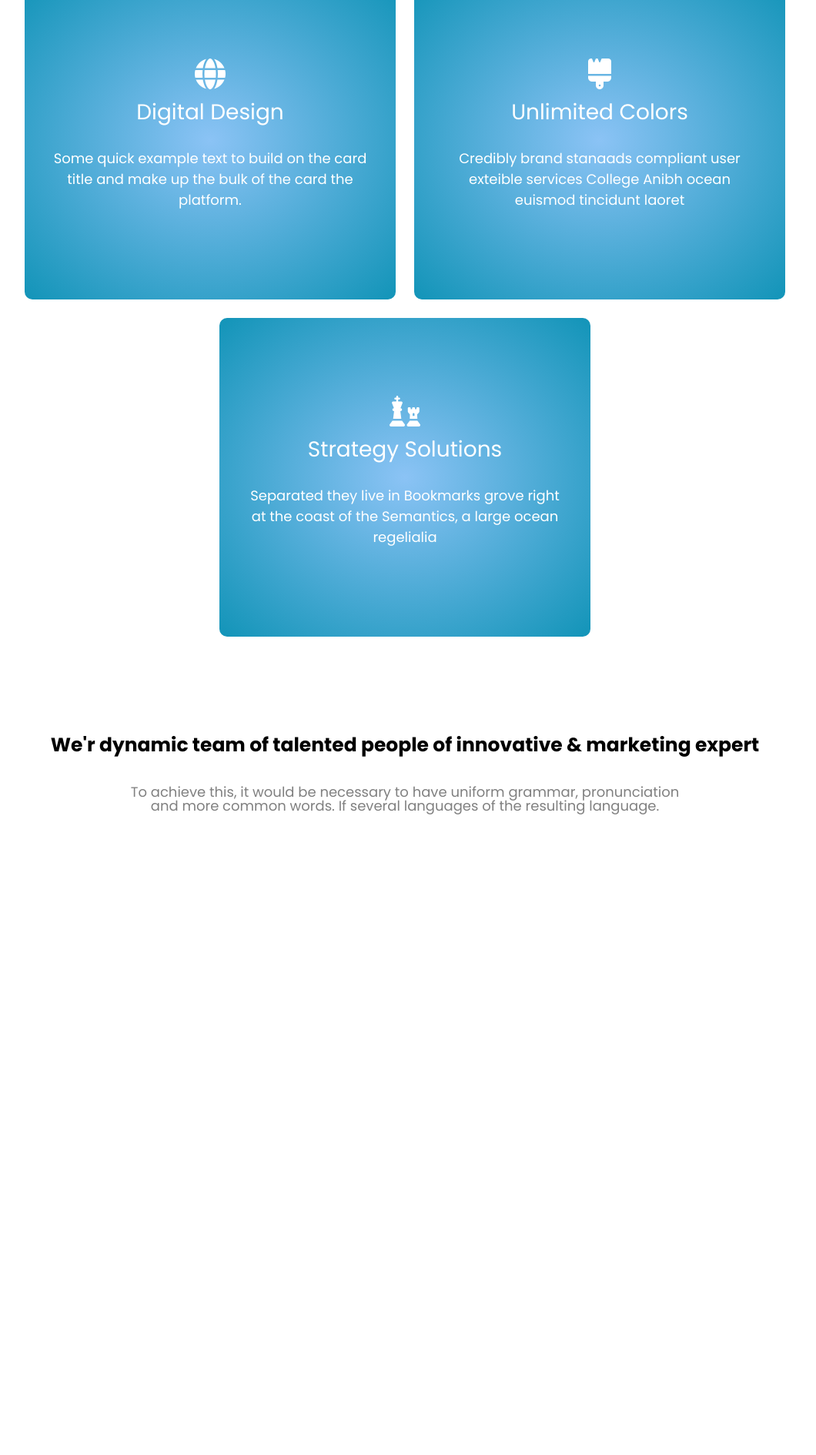
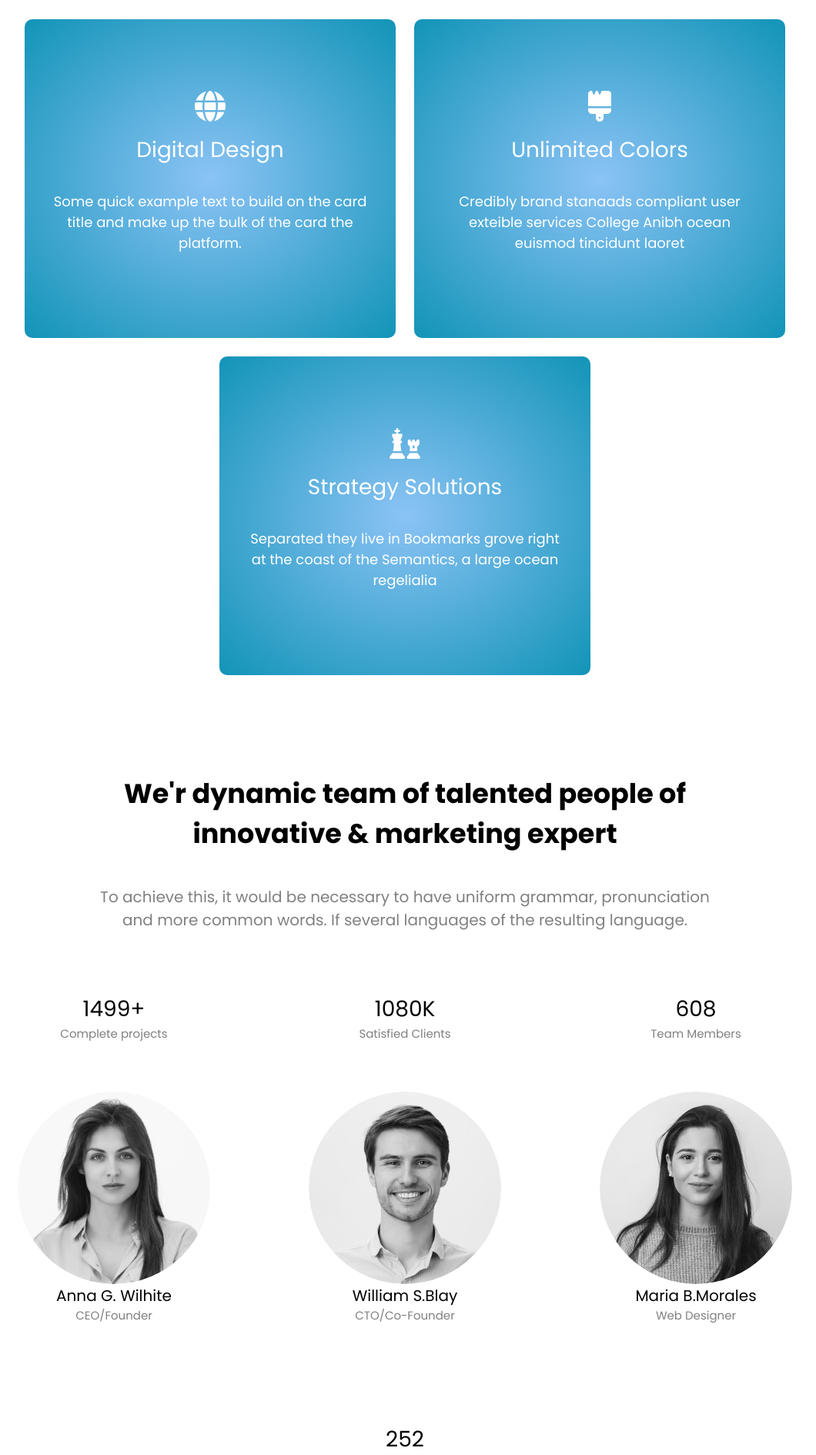
Before and after one commit to anthony0467/landing-page, a PHP site: page / in a window 1280 px wide. Shown: the part 1114-3004 px from the top of the page at 77% size, without its empty margins (114-1174 px from the left). Before the commit the page ends 2172 px from the top, so only its background shows below. Run offline with PHP 8.4, Linux system fonts and the light colour scheme; some libraries are stand-ins or nearby versions.

Commit message:
ajout section 2

```diff
--- a/index.html
+++ b/index.html
@@ -1,14 +1,18 @@
 <!DOCTYPE html>
 <html lang="en">
+
 <head>
     <meta charset="UTF-8">
     <meta http-equiv="X-UA-Compatible" content="IE=edge">
     <meta name="viewport" content="width=device-width, initial-scale=1.0">
     <!--ICONE FONT AWESOME-->
-    <link rel="stylesheet" href="https://cdnjs.cloudflare.com/ajax/libs/font-awesome/6.3.0/css/all.min.css" integrity="sha512-SzlrxWUlpfuzQ+pcUCosxcglQRNAq/DZjVsC0lE40xsADsfeQoEypE+enwcOiGjk/bSuGGKHEyjSoQ1zVisanQ==" crossorigin="anonymous" referrerpolicy="no-referrer">
+    <link rel="stylesheet" href="https://cdnjs.cloudflare.com/ajax/libs/font-awesome/6.3.0/css/all.min.css"
+        integrity="sha512-SzlrxWUlpfuzQ+pcUCosxcglQRNAq/DZjVsC0lE40xsADsfeQoEypE+enwcOiGjk/bSuGGKHEyjSoQ1zVisanQ=="
+        crossorigin="anonymous" referrerpolicy="no-referrer">
     <link rel="stylesheet" href="style.css">
     <title>Document</title>
 </head>
+
 <body>
 
     <header>
@@ -69,25 +73,29 @@
 
         <section id="first_section" class="container">
             <h3>Products Features</h3>
-        <p class="color-grey txt-center">It is a long established fact that a reader will be of a page when<br> established fact looking at its layout.</p>
+            <p class="color-grey txt-center">It is a long established fact that a reader will be of a page when<br>
+                established fact looking at its layout.</p>
             <ul class="flex flex-center">
 
                 <li class="flex column">
                     <i class="fa-solid fa-globe"></i>
                     <h4>Digital Design</h4>
-                <p>Some quick example text to build on the card title and make up the bulk of the card the platform.</p>
+                    <p>Some quick example text to build on the card title and make up the bulk of the card the platform.
+                    </p>
                 </li>
 
                 <li class="flex column">
                     <i class="fa-solid fa-brush"></i>
                     <h4>Unlimited Colors</h4>
-                <p>Credibly brand stanaads compliant user exteible services College Anibh ocean euismod tincidunt laoret</p>
+                    <p>Credibly brand stanaads compliant user exteible services College Anibh ocean euismod tincidunt
+                        laoret</p>
                 </li>
 
                 <li class="flex column">
                     <i class="fa-sharp fa-solid fa-chess"></i>
                     <h4>Strategy Solutions</h4>
-                <p>Separated they live in Bookmarks grove right at the coast of the Semantics, a large ocean regelialia</p>
+                    <p>Separated they live in Bookmarks grove right at the coast of the Semantics, a large ocean
+                        regelialia</p>
                 </li>
             </ul>
         </section>
@@ -95,8 +103,80 @@
         <!--MEMBRES-->
 
         <section id="second_section">
-        <h3>We'r dynamic team of talented people of innovative & marketing expert</h3>
-        <p class="color-grey txt-center">To achieve this, it would be necessary to have uniform grammar, pronunciation <br> and more common words. If several languages of the resulting language.</p>
+            <h3>We'r dynamic team of talented people of<br> innovative & marketing expert</h3>
+            <p class="color-grey txt-center">To achieve this, it would be necessary to have uniform grammar,
+                pronunciation <br> and more common words. If several languages of the resulting language.</p>
+            <ul class="flex flex-center wrap container">
+                <li class="flex column members">
+                    <p><strong>1499+</strong></p>
+                    <p class="color-grey">Complete projects</p>
+                    <div class="relative img-box">
+                        <img src="img/person1.png" alt="personne1" title="personne1">
+                        <div class="flex column absolute flex-center test">
+                            <a href="#"><i class="icon-fb fa-brands fa-facebook-f"></i></a>
+                            <a href="#"><i class="fa-brands fa-twitter"></i></a>
+                            <a href="#"><i class="fa-brands fa-skype"></i></a>
+                        </div>
+                    </div>
+                    <div>
+                        <h5>Anna G. Wilhite</h5>
+                        <p class="color-grey">CEO/Founder</p>
+                    </div>
+                </li>
+
+                <li class="flex column members">
+                    <p><strong>1080K</strong></p>
+                    <p class="color-grey">Satisfied Clients</p>
+                    <div class="relative img-box">
+                        <img src="img/person2.png" alt="personne1" title="personne1">
+                        <div class="flex column absolute flex-center test">
+                            <a href="#"><i class="icon-fb fa-brands fa-facebook-f"></i></a>
+                            <a href="#"><i class="fa-brands fa-twitter"></i></a>
+                            <a href="#"><i class="fa-brands fa-skype"></i></a>
+                        </div>
+                    </div>
+                    <div>
+                        <h5>William S.Blay</h5>
+                        <p class="color-grey">CTO/Co-Founder</p>
+                    </div>
+                </li>
+
+                <li class="flex column members">
+                    <p><strong>608</strong></p>
+                    <p class="color-grey">Team Members</p>
+                    <div class="relative img-box">
+                        <img src="img/person3.png" alt="personne1" title="personne1">
+                        <div class="flex column absolute flex-center test">
+                            <a href="#"><i class="icon-fb fa-brands fa-facebook-f"></i></a>
+                            <a href="#"><i class="fa-brands fa-twitter"></i></a>
+                            <a href="#"><i class="fa-brands fa-skype"></i></a>
+                        </div>
+                    </div>
+                    <div>
+                        <h5>Maria B.Morales</h5>
+                        <p class="color-grey">Web Designer</p>
+                    </div>
+                </li>
+
+                <li class="flex column members">
+                    <p><strong>252</strong></p>
+                    <p class="color-grey">Employee</p>
+                    <div class="relative img-box">
+                        <img src="img/person4.png" alt="personne1" title="personne1">
+                        <div class="flex column absolute flex-center test">
+                            <a href="#"><i class="icon-fb fa-brands fa-facebook-f"></i></a>
+                            <a href="#"><i class="fa-brands fa-twitter"></i></a>
+                            <a href="#"><i class="fa-brands fa-skype"></i></a>
+                        </div>
+                    </div>
+                    <div>
+                        <h5>Luke L.Johnston</h5>
+                        <p class="color-grey">Web Developer</p>
+                    </div>
+                </li>
+
+
+            </ul>
         </section>
 
 
@@ -105,4 +185,5 @@
     <footer></footer>
 
 </body>
+
 </html>
--- a/style.css
+++ b/style.css
@@ -8,7 +8,7 @@
 	padding: 0;
 	border: 0;
 	font-size: 100%;
-    line-height: 1.2;
+
 	font: inherit;
 	vertical-align: baseline;
 }
@@ -18,7 +18,7 @@ footer, header, hgroup, menu, nav, section {
 	display: block;
 }
 body {
-	line-height: 1;
+	line-height: 1.5;
     font-family: 'Poppins', sans-serif;
 }
 ol, ul {
@@ -97,6 +97,7 @@ article{
 }
 
 h1{
+    line-height: 1.2;
     font-size: 60px;
     font-weight: 900;
     padding: 1rem 1rem 1rem 0;
@@ -107,6 +108,7 @@ article p {
     padding-right: 3rem;
     line-height: 1.5;
     margin-top: 2rem;
+    text-align: left;
 }
 
 
@@ -145,7 +147,7 @@ section{
 }
 
 h3{
-    font-size: 25px;
+    font-size: 35px;
     font-weight: 600;
     text-align: center;
     margin: 1.5rem 0;
@@ -154,8 +156,13 @@ h3{
 h4{
     font-size: 28px;
 }
-p{
-    font-size: 18px;
+
+h5{
+    font-size: 20px;
+    font-weight: 400;
+}
+main p{
+    font-size: 20px;
     margin: 1.5rem 0;
     padding: 1rem;
 }
@@ -195,12 +202,78 @@ p{
 
 #first_section ul li p{
     font-size: 18px;
-    line-height: 1.5;
     padding: 1rem;
+}
+
+/*******************************SECTION2**************************/
+
+p strong{
+    font-size: 28px;
 }
 
 
 
+#second_section ul{
+    margin-top: 4rem;
+    gap: 8rem;
+}
+
+
+
+#second_section ul *{
+    padding: 0;
+    margin: 0;
+}
+
+#second_section ul li{
+    max-width: 250px;
+}
+
+#second_section ul li h5,p{
+    text-align: center;
+}
+
+
+#second_section ul li .img-box{
+    overflow: hidden;
+    border-radius: 150px;
+    margin-top: 4rem;
+}
+
+#second_section ul li .img-box img{
+    border-radius: 150px;
+    filter: grayscale();
+    transition: .35s;
+}
+
+#second_section ul li .img-box:hover img{
+    filter: none;
+    transform: scale(1.15);
+}
+#second_section .img-box div{
+    top: 0;
+    left: -20px;
+    transition: .35s;
+}
+
+#second_section ul li .img-box:hover div{
+    top: 65px;
+    left: 20px;
+    gap: 0.35rem;
+    ;
+}
+
+
+#second_section ul li .img-box div i{
+   background-color: #fff;
+   padding: 0.25rem;
+   border-radius: 150px;
+   font-size: 20px;
+}
+
+#second_section ul li p{
+    font-size: 15px;
+}
 
 /****************************CLASS*******************************/
 
@@ -213,6 +286,10 @@ p{
 
 .flex{
     display: flex;
+}
+
+.wrap{
+    flex-wrap: wrap;
 }
 
 .column{
@@ -250,6 +327,24 @@ p{
     text-align: center;
 }
 
+.members{
+    align-items: center;
+}
+
+.relative{
+    position: relative;
+}
+
+.absolute{
+    position: absolute;
+}
+
+.icon-fb{
+    width: 20px;
+    height: 20px;
+    text-align: center;
+}
+
 /*************************MEDIA QUERIES***********************/
 
 @media screen and (max-width: 350px) {
@@ -279,6 +374,7 @@ form button{
 
     article p {
         padding-right: 0;
+        text-align: center;
     }
 
     form button{
```
Lines whose indentation alone changed are shown as unchanged.
